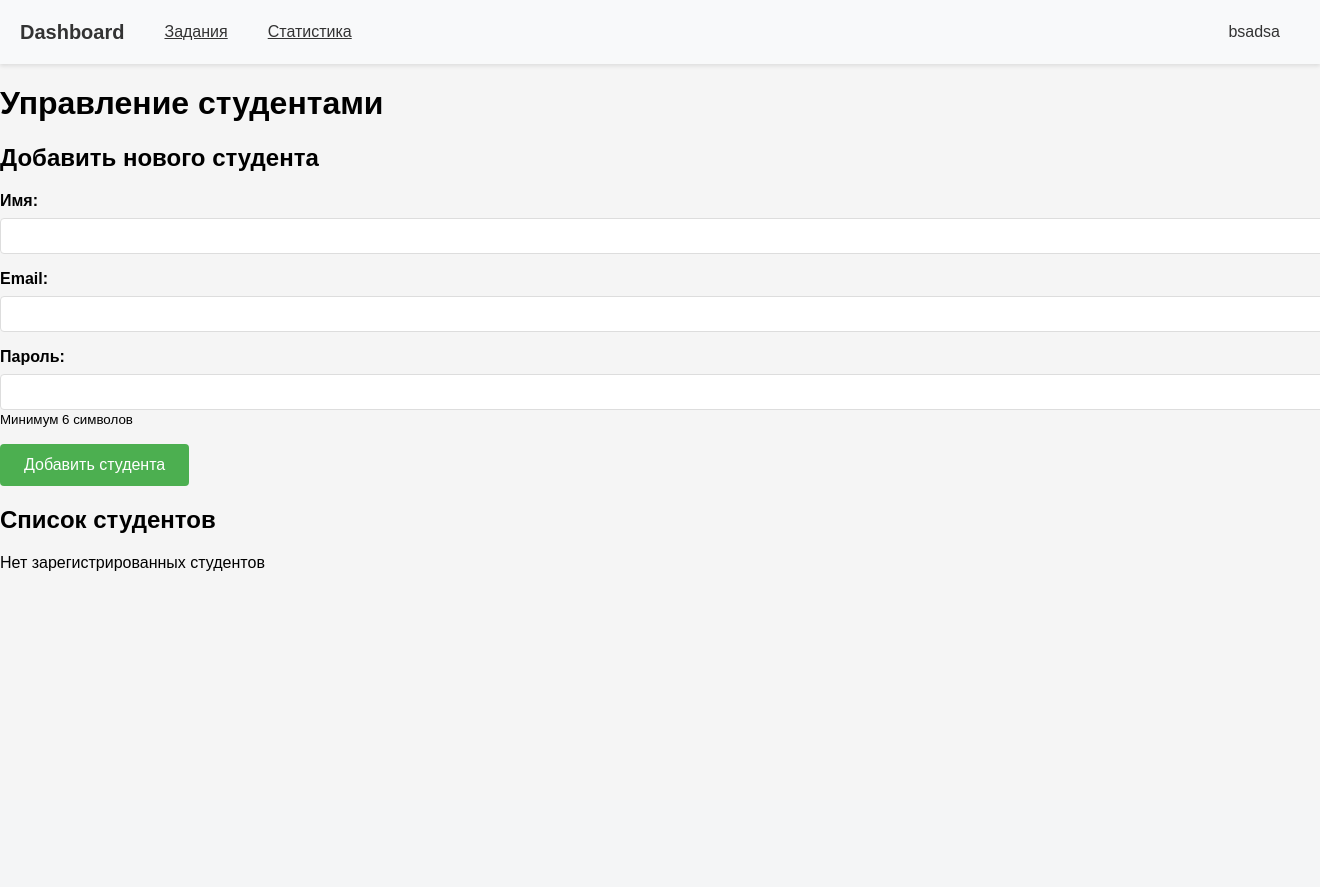
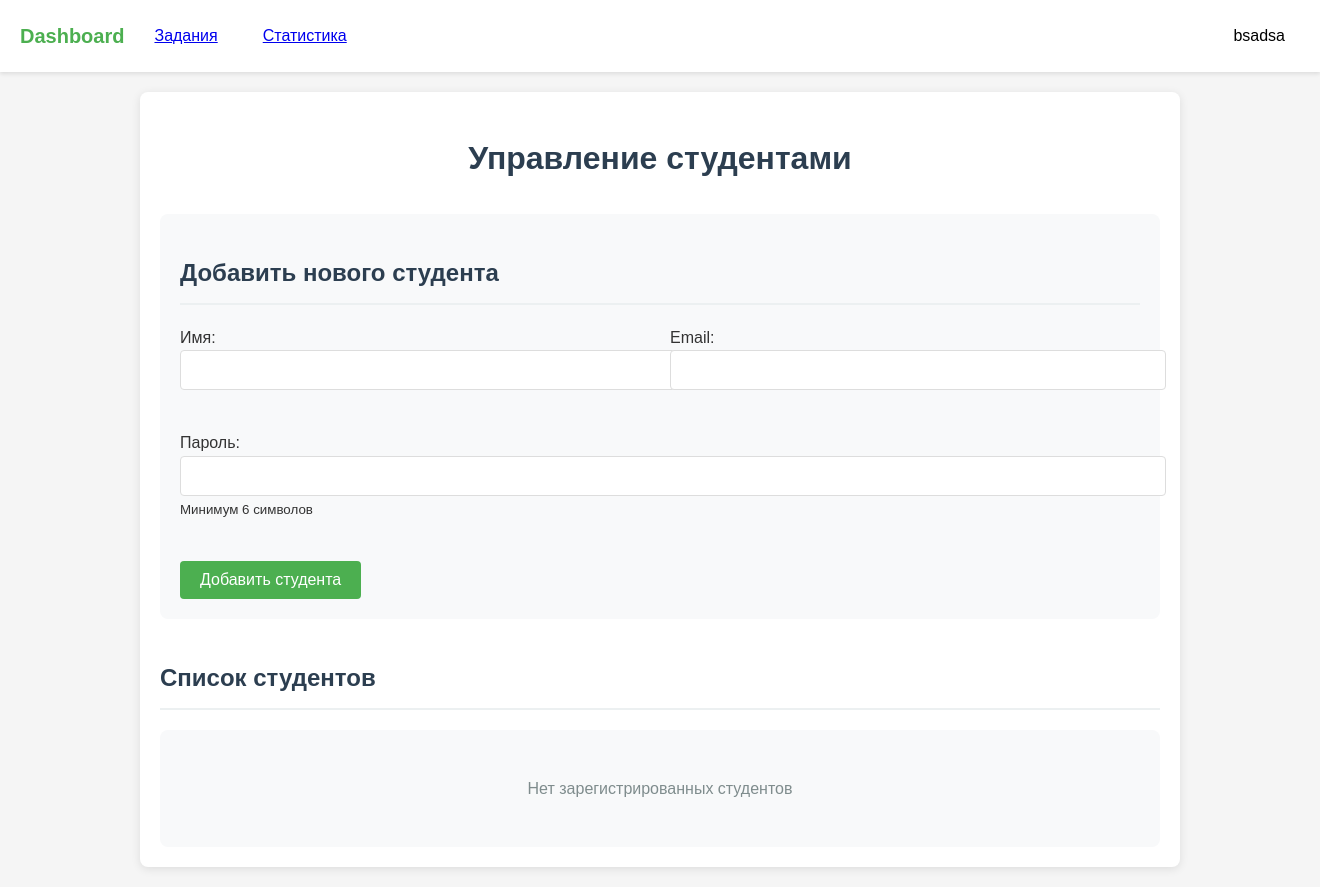
Before and after one commit to Porcupine116/-_24-25, a Flask app: page /students in a window 1320 px wide; the page is wider, and only the part inside the window is pictured. Before the commit the page ends 571 px from the top of that part, so only its background shows below. Run offline with Flask 3, Linux system fonts and the light colour scheme; a user stored in the database is signed in; parts of the project's set-up code (start-up, migrations or seed data) failed here and were passed over.

Commit message:
Update style.css

```diff
--- a/static/style.css
+++ b/static/style.css
@@ -1,71 +1,86 @@
-/* Общие стили */
+/* ==================== */
+/* БАЗОВЫЕ СТИЛИ */
+/* ==================== */
+:root {
+  --primary-color: #4CAF50;
+  --primary-hover: #45a049;
+  --danger-color: #dc3545;
+  --danger-hover: #c82333;
+  --text-color: #333;
+  --light-gray: #f8f9fa;
+  --medium-gray: #e9ecef;
+  --dark-gray: #6c757d;
+  --shadow: 0 2px 10px rgba(0, 0, 0, 0.1);
+}
+
 body {
   margin: 0;
-    font-family: Arial, sans-serif;
+  font-family: 'Arial', sans-serif;
   background-color: #f5f5f5;
+  color: var(--text-color);
+  line-height: 1.6;
 }
 
-/* Стили для навигационной панели */
+/* ==================== */
+/* КОМПОНЕНТЫ ИНТЕРФЕЙСА */
+/* ==================== */
+
+/* Навигационная панель */
 .navbar {
   display: flex;
   justify-content: space-between;
   align-items: center;
   padding: 15px 20px;
-    background-color: #f8f9fa;
+  background-color: white;
   box-shadow: 0 2px 4px rgba(0, 0, 0, 0.1);
 }
 
 .nav-left, .nav-right {
   display: flex;
   align-items: center;
+  gap: 15px;
 }
 
-/* Стили для логотипа/названия */
 .logo {
-    margin-right: 20px;
-    font-size: 20px;
+  font-size: 1.25rem;
   font-weight: bold;
-    color: #333;
+  color: var(--primary-color);
   text-decoration: none;
+  transition: color 0.3s;
 }
 
 .logo:hover {
-    color: #555;
+  color: var(--primary-hover);
 }
 
-/* Стили для кнопок навигации */
 .nav-btn {
   padding: 8px 15px;
-    margin: 0 5px;
   background: none;
   border: none;
   cursor: pointer;
-    font-size: 16px;
-    color: #333;
+  font-size: 1rem;
   border-radius: 4px;
-    transition: background-color 0.3s;
+  transition: all 0.3s;
 }
 
 .nav-btn:hover {
-    background-color: #e9ecef;
+  background-color: var(--medium-gray);
 }
 
-/* Стили для выпадающего меню профиля */
+/* Выпадающее меню */
 .profile-dropdown {
   position: relative;
-    display: inline-block;
 }
 
 .dropdown-content {
   display: none;
   position: absolute;
   right: 0;
-    background-color: #f9f9f9;
   min-width: 160px;
-    box-shadow: 0px 8px 16px 0px rgba(0,0,0,0.2);
-    z-index: 1;
+  background: white;
+  box-shadow: var(--shadow);
   border-radius: 4px;
-    overflow: hidden;
+  z-index: 100;
 }
 
 .dropdown-content.show {
@@ -73,110 +88,287 @@ body {
 }
 
 .dropdown-item {
-    width: 100%;
-    padding: 12px 16px;
-    text-align: left;
-    border: none;
-    background: none;
-    cursor: pointer;
-    font-size: 14px;
-    color: #333;
+  display: block;
+  padding: 10px 15px;
+  color: var(--text-color);
   text-decoration: none;
-    display: block;
+  transition: background 0.3s;
 }
 
 .dropdown-item:hover {
-    background-color: #e9ecef;
+  background-color: var(--medium-gray);
 }
 
-/* Стили для форм аутентификации */
-.auth-form {
-    max-width: 400px;
-    margin: 2rem auto;
-    padding: 2rem;
+/* Карточки заданий */
+.assignment-card {
   background: white;
   border-radius: 8px;
-    box-shadow: 0 2px 4px rgba(0,0,0,0.1);
+  padding: 20px;
+  margin-bottom: 20px;
+  box-shadow: var(--shadow);
+  transition: transform 0.3s, box-shadow 0.3s;
 }
 
-.auth-form h2 {
-    margin-top: 0;
-    text-align: center;
-    color: #333;
+.assignment-card:hover {
+  transform: translateY(-3px);
+  box-shadow: 0 5px 15px rgba(0, 0, 0, 0.1);
+}
+
+/* Формы */
+.form-container {
+  max-width: 800px;
+  margin: 30px auto;
+  padding: 25px;
+  background: white;
+  border-radius: 8px;
+  box-shadow: var(--shadow);
 }
 
 .form-group {
-    margin-bottom: 1rem;
+  margin-bottom: 1.25rem;
 }
 
-.form-group label {
+.form-label {
   display: block;
   margin-bottom: 0.5rem;
+  font-weight: 600;
+}
+
+.form-input {
+  width: 100%;
+  padding: 10px 12px;
+  border: 1px solid #ddd;
+  border-radius: 4px;
+  font-size: 1rem;
+  transition: border 0.3s;
+}
+
+.form-input:focus {
+  border-color: var(--primary-color);
+  outline: none;
+  box-shadow: 0 0 0 2px rgba(76, 175, 80, 0.2);
+}
+
+/* Кнопки */
+.btn {
+  display: inline-block;
+  padding: 10px 20px;
+  border: none;
+  border-radius: 4px;
+  font-size: 1rem;
+  cursor: pointer;
+  text-align: center;
+  transition: background 0.3s;
+}
+
+.btn-primary {
+  background-color: var(--primary-color);
+  color: white;
+}
+
+.btn-primary:hover {
+  background-color: var(--primary-hover);
+}
+
+.btn-danger {
+  background-color: var(--danger-color);
+  color: white;
+}
+
+.btn-danger:hover {
+  background-color: var(--danger-hover);
+}
+
+.btn-small {
+  padding: 6px 12px;
+  font-size: 0.9rem;
+}
+
+/* ==================== */
+/* СПЕЦИФИЧЕСКИЕ СТРАНИЦЫ */
+/* ==================== */
+
+/* Панель студента */
+.student-dashboard {
+  max-width: 1200px;
+  margin: 0 auto;
+  padding: 20px;
+}
+
+.assignments-grid {
+  display: grid;
+  grid-template-columns: repeat(auto-fill, minmax(300px, 1fr));
+  gap: 20px;
+}
+
+/* Статус задания */
+.assignment-status {
+  display: flex;
+  justify-content: space-between;
+  align-items: center;
+  margin-top: 15px;
+  padding-top: 15px;
+  border-top: 1px solid #eee;
+}
+
+.score {
+  padding: 5px 10px;
+  border-radius: 4px;
+  font-size: 0.9rem;
+}
+
+.score.submitted {
+  background-color: #e8f5e9;
+  color: #2e7d32;
+}
+
+.score.not-submitted {
+  background-color: #ffebee;
+  color: #c62828;
+}
+
+/* Стили для страницы управления студентами */
+.students-management-container {
+    max-width: 1000px;
+    margin: 20px auto;
+    padding: 20px;
+    background: white;
+    border-radius: 8px;
+    box-shadow: 0 2px 10px rgba(0, 0, 0, 0.1);
+}
+
+.page-title {
+    color: #2c3e50;
+    text-align: center;
+    margin-bottom: 30px;
+}
+
+.section-title {
+    color: #2c3e50;
+    border-bottom: 2px solid #ecf0f1;
+    padding-bottom: 10px;
+    margin-bottom: 20px;
+}
+
+.add-student-section {
+    margin-bottom: 40px;
+    padding: 20px;
+    background: #f8f9fa;
+    border-radius: 8px;
+}
+
+.student-form {
+    display: flex;
+    flex-direction: column;
+    gap: 20px;
+}
+
+.form-row {
+    display: flex;
+    gap: 20px;
+}
+
+.form-row .form-group {
+    flex: 1;
+}
+
+.students-table-container {
+    overflow-x: auto;
+}
+
+.students-table {
+    width: 100%;
+    border-collapse: collapse;
+    margin-top: 15px;
+}
+
+.students-table th,
+.students-table td {
+    padding: 12px 15px;
+    text-align: left;
+    border-bottom: 1px solid #ecf0f1;
+}
+
+.students-table th {
+    background-color: #f8f9fa;
+    font-weight: 600;
+    color: #2c3e50;
+}
+
+.students-table tr:hover {
+    background-color: #f8f9fa;
+}
+
+.actions-cell {
+    white-space: nowrap;
+}
+
+.no-students {
+    text-align: center;
+    padding: 30px;
+    color: #7f8c8d;
+    background: #f8f9fa;
+    border-radius: 8px;
+}
+
+/* Адаптация для мобильных */
+@media (max-width: 768px) {
+    .form-row {
+        flex-direction: column;
+        gap: 15px;
+    }
+
+    .students-table th,
+    .students-table td {
+        padding: 8px;
+        font-size: 0.9rem;
+    }
+
+    .students-management-container {
+        padding: 15px;
+    }
+}
+
+.nav-btn.active {
+    background-color: #e0e0e0;
     font-weight: bold;
 }
 
-.form-group input,
-.form-group select {
-    width: 100%;
-    padding: 0.5rem;
-    border: 1px solid #ddd;
-    border-radius: 4px;
-    font-size: 1rem;
+/* ==================== */
+/* АДАПТИВНОСТЬ */
+/* ==================== */
+@media (max-width: 768px) {
+  .navbar {
+    flex-direction: column;
+    padding: 15px;
   }
 
-.btn {
-    display: inline-block;
-    padding: 0.75rem 1.5rem;
-    background-color: #4CAF50;
-    color: white;
-    border: none;
-    border-radius: 4px;
-    cursor: pointer;
-    font-size: 1rem;
-    text-align: center;
-    text-decoration: none;
+  .nav-left, .nav-right {
+    width: 100%;
+    justify-content: space-between;
   }
 
-.btn-block {
-    display: block;
-    width: 100%;
+  .assignments-grid {
+    grid-template-columns: 1fr;
   }
 
-.btn:hover {
-    background-color: #45a049;
+  .form-container {
+    padding: 15px;
+    margin: 15px;
+  }
 }
 
-.auth-switch {
+/* ==================== */
+/* УТИЛИТЫ */
+/* ==================== */
+.text-center {
   text-align: center;
-    margin-top: 1.5rem;
-    color: #666;
 }
 
-.auth-switch a {
-    color: #4CAF50;
-    text-decoration: none;
+.mt-1 { margin-top: 0.5rem; }
+.mt-2 { margin-top: 1rem; }
+.mt-3 { margin-top: 1.5rem; }
+
+.shadow-sm {
+  box-shadow: 0 1px 3px rgba(0, 0, 0, 0.1);
 }
-
-.auth-switch a:hover {
-    text-decoration: underline;
-}
-
-.flashes {
-    list-style: none;
-    padding: 0;
-    color: #d9534f;
-    margin-bottom: 1rem;
-}
-
-.flashes li {
-    padding: 0.5rem;
-    background-color: #f8d7da;
-    border: 1px solid #f5c6cb;
-    border-radius: 4px;
-    margin-bottom: 0.5rem;
-}
-
-/* Стили для основного контента */
-.main-content {
-    padding: 20px;
-}
```
Lines whose indentation alone changed are shown as unchanged.
